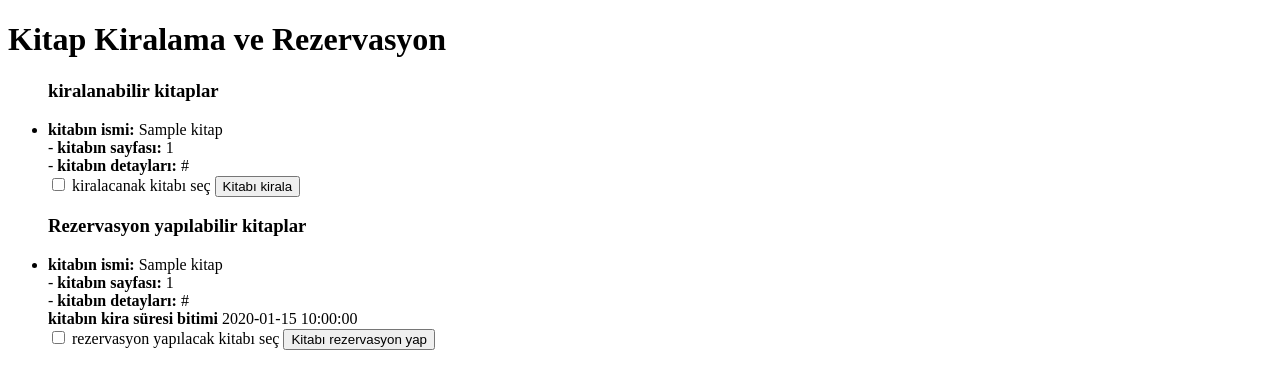
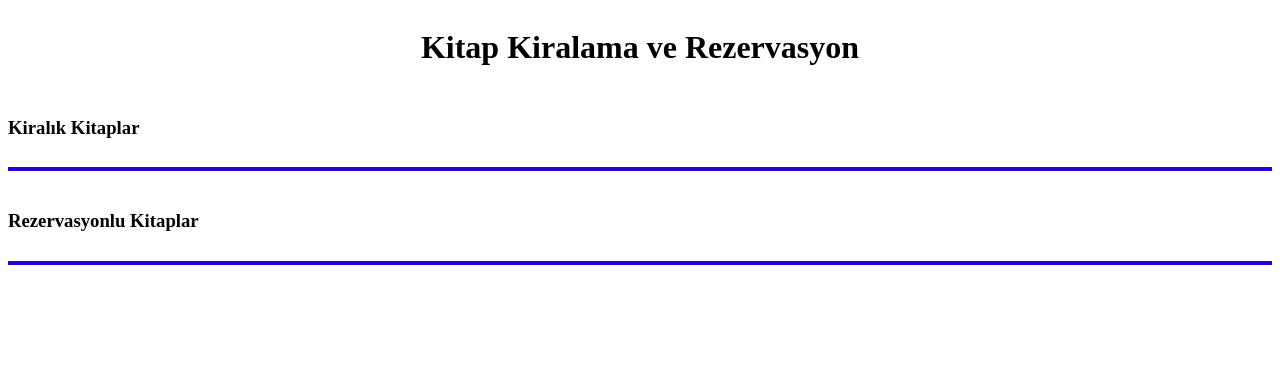
Before and after one commit to onur-kmo/Libary-app, a Flask app: template templates/rent_book.html in a window 1280 px wide. Shown: the top 389 px of the page. Run offline with Flask 3, Linux system fonts and the light colour scheme; the template is opened without the code that fills it: most values are stand-ins (such as "Sample title", 1, 10 or a date in 2020); some libraries are stand-ins or nearby versions.

Commit message:
tüm sayfalar güncellendi hatalar giderildi
kitapların güncellenmesinde hata giderildi,
rent ve rez kitaplar html gönderildi,
refound kısmı html ye eklendi ama main de returnlenmedi

```diff
--- a/deneme.py
+++ b/deneme.py
@@ -15,8 +15,10 @@
 # #     "username":"onur",
 # #     "pass":"değişik_onur",
 
+onur=None
+if onur == None:
+    print("okey")
 
-user="onur"
 # # }
 
 
--- a/main.py
+++ b/main.py
@@ -36,25 +36,30 @@ def show_book():
 def rent_books():
     # from book import rent_book
     # a,books=rent_books()
-    bookss=mongo.book.find({})
+
     from book import rent_book
     a,tokenn=_online_user()
     if a == True:
         if request.method=="POST":
-            form_book=request.form.get("book")
+            if request.form.get("rent_book"):
 
-            book=mongo.book.find_one({"title":form_book})
-            true=rent_book(book=book)
-
-            if true is not None:
-                return redirect(url_for("property_user"))
-
-
+                form_book=request.form.get("rent_book")
+                book=mongo.book.find_one({"title":form_book})
+                true=rent_book(book=book)
+                if true is not None:
+                    return redirect(url_for("property_user"))
+            elif request.form.get("reserve_book"):
+                pass
     else:
         return redirect(url_for("login"))
 
+    book=mongo.book.find({})#! burada 2 değişkenin olma sebebi html ye tek değişken gönderip 1 den fazla formda kullanınca her zaman 2. form ve sonra çalışmıyor
+    book2=mongo.book.find({})
+    return render_template("rent_book.html",rentbook=book,rezbook=book2)
 
-    return render_template("rent_book.html",books=bookss)
+
+
+
 
 
 
@@ -167,8 +172,12 @@ def property_user():
     if true == True:
         pasaport=mongo.token_user.find_one({"token":session["token"]},{"_id":False})
         user_info=mongo.users.find({"pasaport_no":pasaport["pasaport_no"]},{"_id":False})#eğer find_one yaparsan for la içinde sadece key dönersin
-        user_book=user_book=mongo.book.find_one({"rent_user":pasaport["pasaport_no"]})["title"]
 
+        # if mongo.book.find_one({"rent_user":pasaport["pasaport_no"]})is not None:# ["title] gibi eğer boş bir dosyaya indexlem yaparsan nonetype hatası alırsın
+        #     user_book=mongo.book.find({"rent_user":pasaport["pasaport_no"]})#sorgusuz gönderildiğinde none obje problemi yaşatıyor
+        # else:
+        #     user_book=None
+        user_book=mongo.book.find({"rent_user":pasaport["pasaport_no"]})
         if request.method=="POST":
             user_city=request.form.get("user_city")
             user_job=request.form.get("user_job")
--- a/templates/rent_book.html
+++ b/templates/rent_book.html
@@ -5,53 +5,73 @@
     <meta http-equiv="X-UA-Compatible" content="IE=edge">
     <meta name="viewport" content="width=device-width, initial-scale=1.0">
     <title>LİB_APP</title>
+    <style>
+        body {
+            display: flex;
+            flex-direction: column;
+            align-items: center;
+        }
+
+        .form-container {
+            width: 100%;
+            margin: 10px;
+            border-bottom: 4px solid #2202db; /* Alt kısmı çizen çizgi */
+            padding-bottom: 10px; /* Alt kısma biraz boşluk ekleyelim */
+        }
+
+        .right {
+            text-align: right;
+        }
+
+        img.fixed {
+            position: fixed;
+            top: 20px;
+            right: 15px;
+        }
+    </style>
 </head>
 <body>
     <h1>Kitap Kiralama ve Rezervasyon</h1>
 
+    <div class="form-container">
         <form method="post" action="/rent_books">
+            <h3>Kiralık Kitaplar</h3>
             <ul>
-            <h3>kiralanabilir kitaplar</h3>
-                {% for kitap in books %}
-                    {% if kitap["rent_time"] != "0"  %}
+                {% for kitap in rentbook %}
+                    {% if kitap["rent_time"] == 0  %}
                         <li>
                             <strong>kitabın ismi: </strong> {{ kitap['title'] }} <br>-
                             <strong>kitabın sayfası: </strong>{{ kitap['pages'] }}
                             <br>- <strong>kitabın detayları: </strong>{{ kitap['link'] }} <br>
-                        <input type="checkbox" id="book_{{ loop.index }}" name="book" value="{{ kitap['title'] }}">
-                        <label for="book_{{ loop.index }}">kiralacanak kitabı seç</label>
+                            <input type="checkbox" id="rent_book_{{ loop.index }}" name="rent_book" value="{{ kitap['title'] }}">
+                            <label for="rent_book_{{ loop.index }}">kiralacanak kitabı seç</label>
+
                             <button type="submit">Kitabı kirala</button>
                         </li>
-
-                    {% else %}
-
                     {% endif %}
                 {% endfor %}
+            </ul>
+        </form>
+    </div>
 
-
-        </ul>
+    <div class="form-container">
+        <form method="post" action="rent_books">
+            <h3>Rezervasyonlu Kitaplar</h3>
             <ul>
-            <h3>Rezervasyon yapılabilir kitaplar</h3>
-            {% for kitap in books %}
-                {% if kitap["rent_time"] != "0" %}
+                {% for kitap in rezbook %}
+                    {% if kitap["rent_time"] > 0  %}
                         <li>
                             <strong>kitabın ismi: </strong> {{ kitap['title'] }} <br>-
                             <strong>kitabın sayfası: </strong>{{ kitap['pages'] }}
                             <br>- <strong>kitabın detayları: </strong>{{ kitap['link'] }} <br>
-                    <strong>kitabın kira süresi bitimi </strong>{{ kitap['end_time_rent'] }} <br>
-                    <input type="checkbox" id="book_{{ loop.index }}" name="book" value="{{ kitap['title'] }}">
-                    <label for="book_{{ loop.index }}">rezervasyon yapılacak kitabı seç</label>
-                    <button type="submit">Kitabı rezervasyon yap</button>
+                            <input type="checkbox" id="reserve_book_{{ loop.index }}" name="reserve_book" value="{{ kitap['title'] }}">
+                            <label for="reserve_book_{{ loop.index }}">rezerve edilecek kitabı seç</label>
+                            <button type="submit">Kitabı rezerve et</button>
                         </li>
                     {% endif %}
-
                 {% endfor %}
-
             </ul>
-
         </form>
-
-
-
+    </div>
 </body>
 </html>
```
Also changed, not shown: book.py (+25 -7 lines), templates/add_user_property.html (+38 -57 lines). Lines whose indentation alone changed are shown as unchanged.
